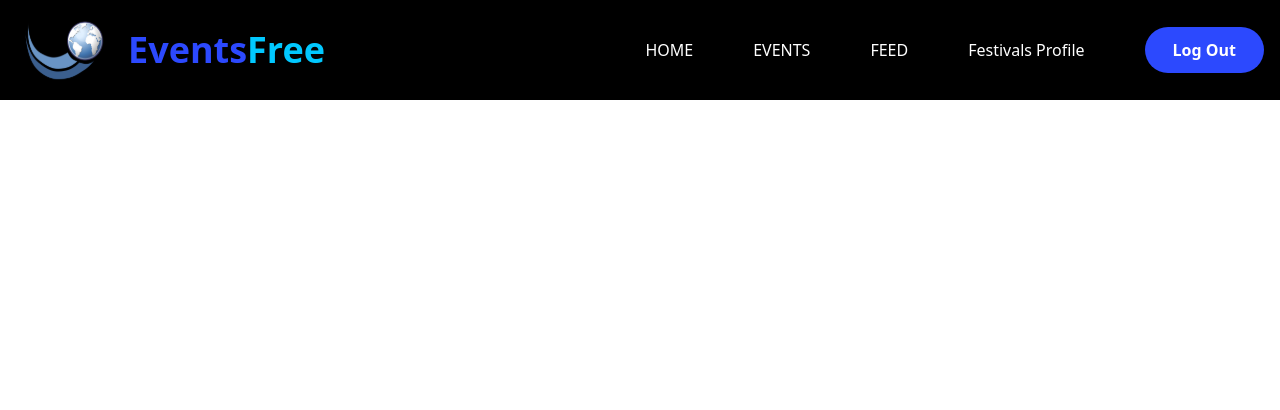
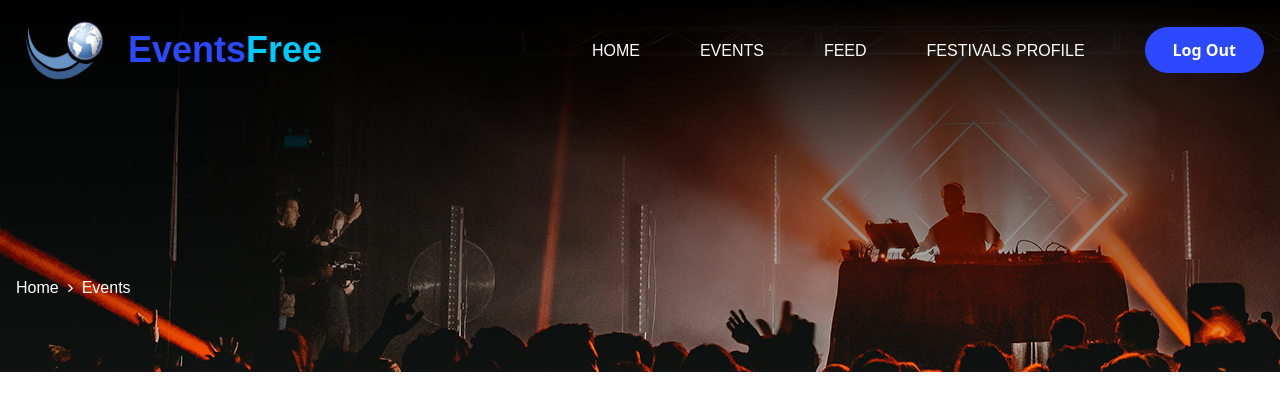
Before and after one commit to jatin-rajput563/react-event-free, a React (Vite) app: page / in a window 1280 px wide. Shown: the top 410 px of the page. Built offline with nearby package versions, Linux system fonts and the light colour scheme.

Commit message:
adding-main-heading

```diff
--- a/src/App.jsx
+++ b/src/App.jsx
@@ -1,11 +1,11 @@
 import './App.css'
-import Nav from './components/Nav'
+import Header from './components/Header'
 
 function App() {
 
   return (
     <>
-      <Nav />
+      <Header />
     </>
   )
 }
--- /dev/null
+++ b/src/components/Header.jsx
@@ -0,0 +1,18 @@
+import React from 'react'
+import Nav from '../components/Nav'
+import Arrow from '../assets/images/svg/text-svg.svg'
+
+const Header = () => {
+    return (
+        <>
+            <div className="min-h-[372px] bg-[url(../src/assets/images/png/event-bg.png)]">
+                <Nav />
+                <div className="max-w-[1320px] mx-auto px-4">
+                    <p className='flex items-center text-white font-normal text-[16px] leading-[150%] gap-2 poppins'>Home <span><img src={Arrow} alt="arrow" /></span> Events</p>
+                </div>
+            </div>
+        </>
+    )
+}
+
+export default Header
--- a/src/components/Nav.jsx
+++ b/src/components/Nav.jsx
@@ -1,6 +1,6 @@
 import React, { useState, useEffect } from 'react';
 import logo from '../assets/images/svg/logo.svg'
-import CommonButton from '../common/CommonButton';
+import CommonButton from '../components/common/CommonButton';
 
 const Nav = () => {
     const [menuOpen, setMenuOpen] = useState(false);
@@ -17,12 +17,12 @@ const Nav = () => {
     }, []);
 
     return (
-        <nav className='mb-10 sm:mb-20 md:mb-28 lg:mb-44 bg-black'>
+        <nav className='mb-10 sm:mb-20 md:mb-28 lg:mb-44 '>
             <div className="max-w-[1320px] px-4 mx-auto">
                 <div className="flex justify-between items-center py-[17px]">
                     <div className="flex items-center gap-3.5">
                         <a href="#"><img src={logo} alt="nav-logo" className='max-w-[50px] sm:max-w-[98px]' /></a>
-                        <a className='font-family-primary font-bold text-2xl sm:text-4xl leading-[135%] text-[#2C49FE] mb-0' href='#'>Events<span className='text-[#01C8FF]'>Free</span></a>
+                        <a className='poppins font-bold text-2xl sm:text-4xl leading-[135%] text-[#2C49FE] mb-0' href='#'>Events<span className='text-[#01C8FF]'>Free</span></a>
                     </div>
                     <div onClick={toggleNavbar} className="z-50 lg:hidden flex flex-col justify-between w-6 h-5 cursor-pointer">
                         <span className={`block h-1 rounded-3xl bg-white transition-transform duration-300 ease-in-out ${menuOpen && 'rotate-45 translate-y-2'}`}></span>
@@ -30,10 +30,10 @@ const Nav = () => {
                         <span className={`block h-1 rounded-3xl bg-white transition-transform duration-300 ease-in-out ${menuOpen && '-rotate-45 -translate-y-2'}`}></span>
                     </div>
                     <ul id='nav-name' className={`list-unstyled flex justify-center items-center nav-link gap-[60px] mb-0 ${menuOpen ? "show-navbar" : ""}`}>
-                        <li><a className='font-family-primary font-normal text-base leading-[100%] text-white hover:font-semibold' href="#">HOME</a></li>
-                        <li><a className='font-family-primary font-normal text-base leading-[100%] text-white hover:font-semibold' href="#">EVENTS</a></li>
-                        <li><a className='font-family-primary font-normal text-base leading-[100%] text-white hover:font-semibold' href="#">FEED</a></li>
-                        <li><a className='font-family-primary font-normal text-base leading-[100%] text-white hover:font-semibold' href="#">Festivals Profile</a></li>
+                        <li><a className='poppins font-normal text-base leading-[100%] text-white hover:font-semibold' href="#">HOME</a></li>
+                        <li><a className='poppins font-normal text-base leading-[100%] text-white hover:font-semibold' href="#">EVENTS</a></li>
+                        <li><a className='poppins font-normal text-base leading-[100%] text-white hover:font-semibold' href="#">FEED</a></li>
+                        <li><a className='poppins font-normal text-base leading-[100%] text-white hover:font-semibold' href="#">FESTIVALS PROFILE</a></li>
                         <li><CommonButton btnText="Log Out"/></li>
                     </ul>
                 </div>
--- a/src/index.css
+++ b/src/index.css
@@ -1,4 +1,10 @@
 @import "tailwindcss";
+@import url('https://fonts.googleapis.com/css2?family=Poppins:ital,wght@0,100;0,200;0,300;0,400;0,500;0,600;0,700;0,800;0,900;1,100;1,200;1,300;1,400;1,500;1,600;1,700;1,800;1,900&display=swap');
+
+.poppins {
+  font-family: "Poppins", sans-serif;
+}
+
 @media (max-width:1023.98px) {
   .nav-link {
     flex-direction: column;
```
Also changed, not shown: src/assets/images/svg/text-svg.svg (added), src/components/common/CommonButton.jsx (renamed from src/common/CommonButton.jsx).
